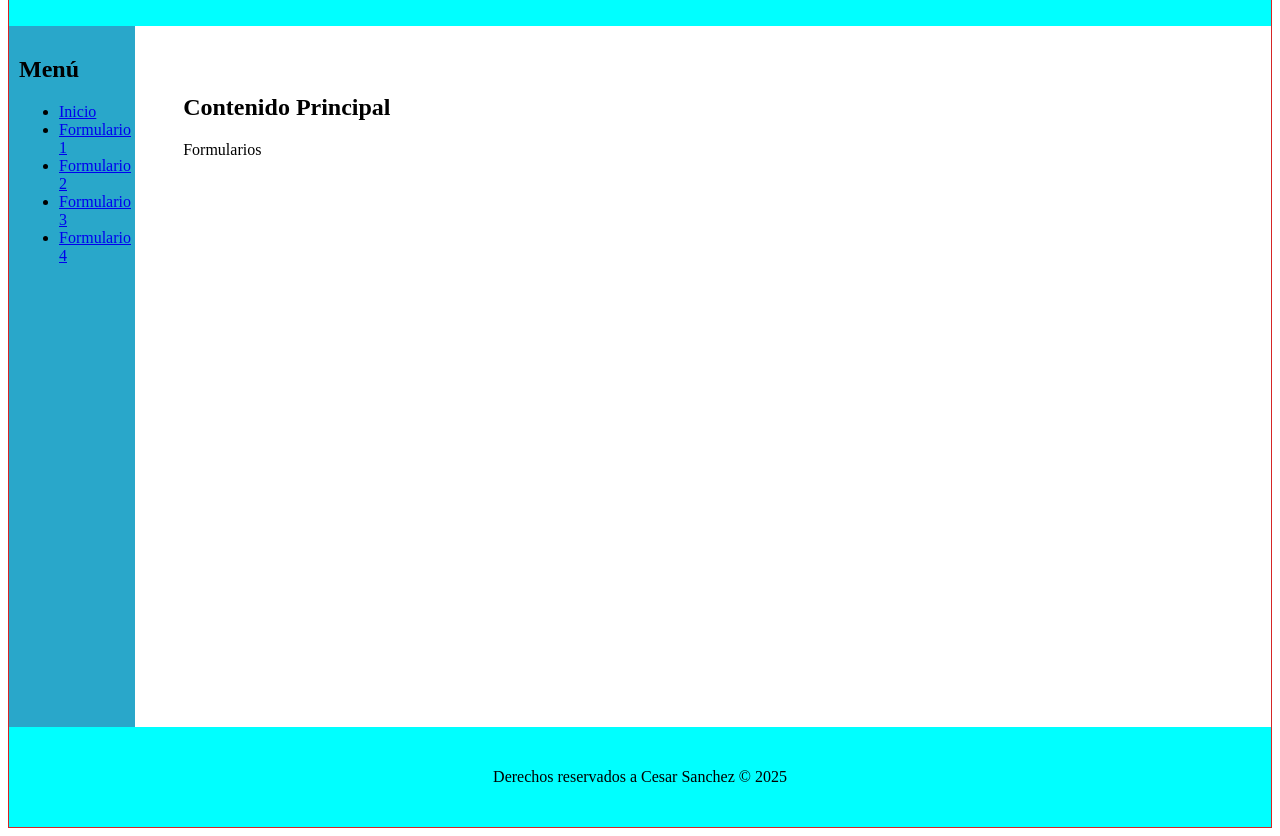
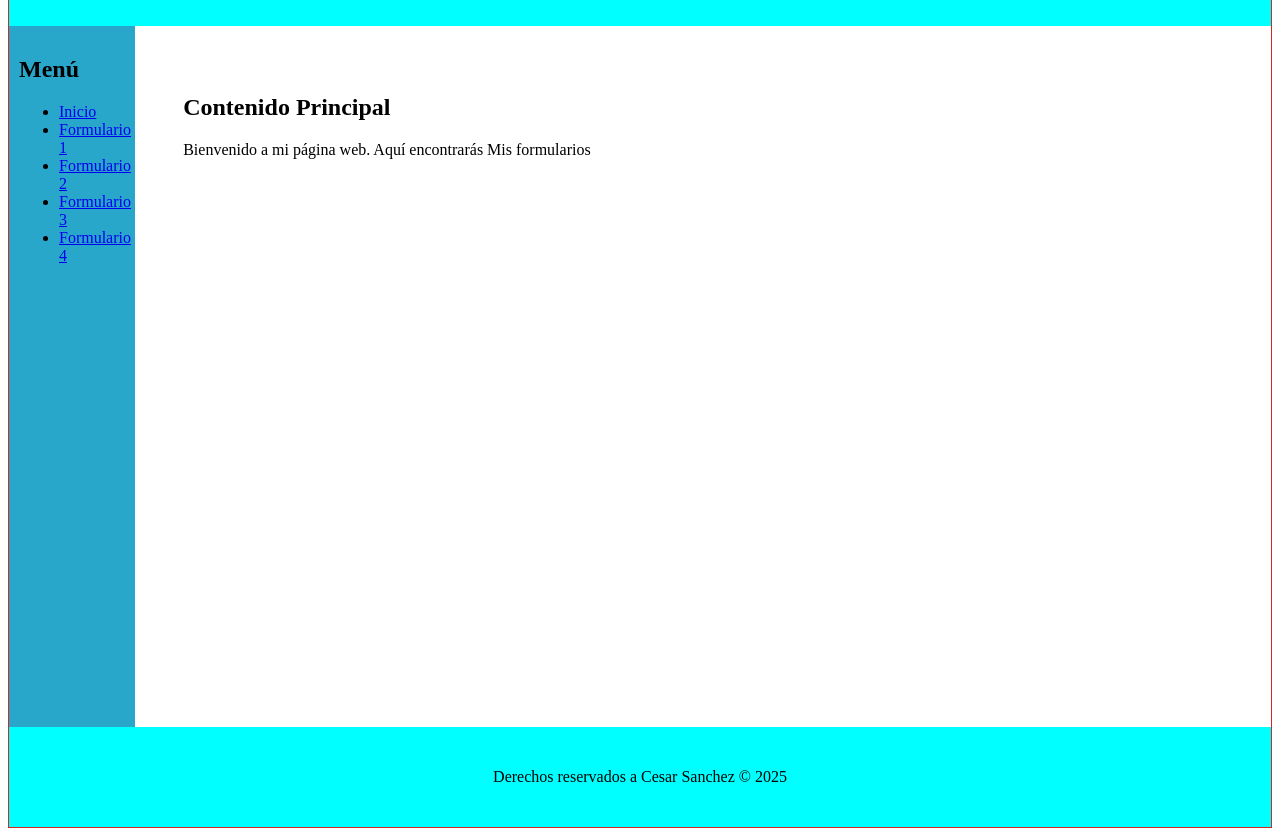
Before and after one commit to CesarSan24/formularios, a plain HTML site: page index.html in a window 1280 px wide. Shown: the part 113-949 px from the top of the page. Drawn offline with Linux system fonts and the light colour scheme.

Commit message:
Update index.html

```diff
--- a/index.html
+++ b/index.html
@@ -72,7 +72,7 @@ border: none;
         </div>
         <div class="main">
         <h2>Contenido Principal</h2>
-        <p>Formularios</p>
+        <p>Bienvenido a mi página web. Aquí encontrarás Mis formularios</p>
         <iframe name="frameformulario"></iframe>
         </div>
         </div>
```
